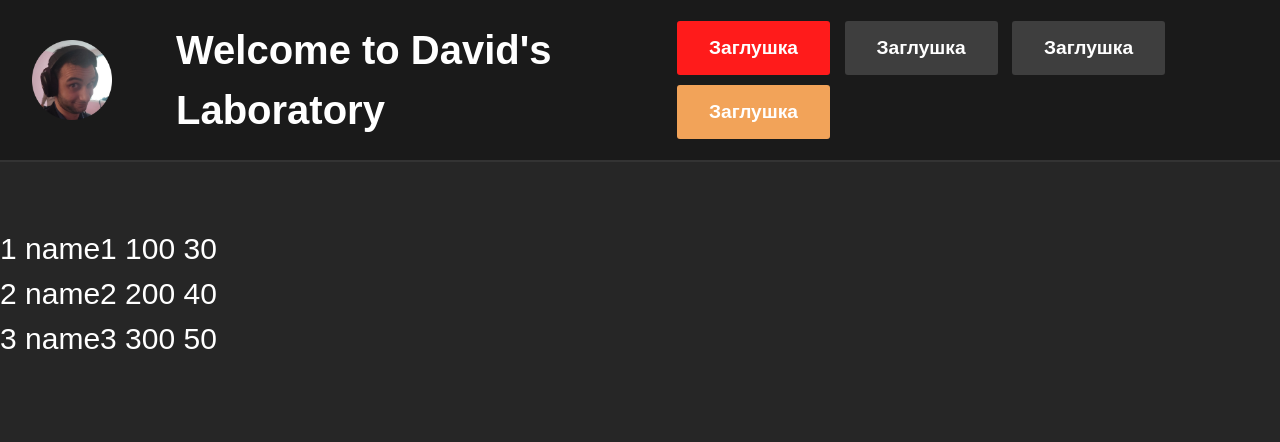
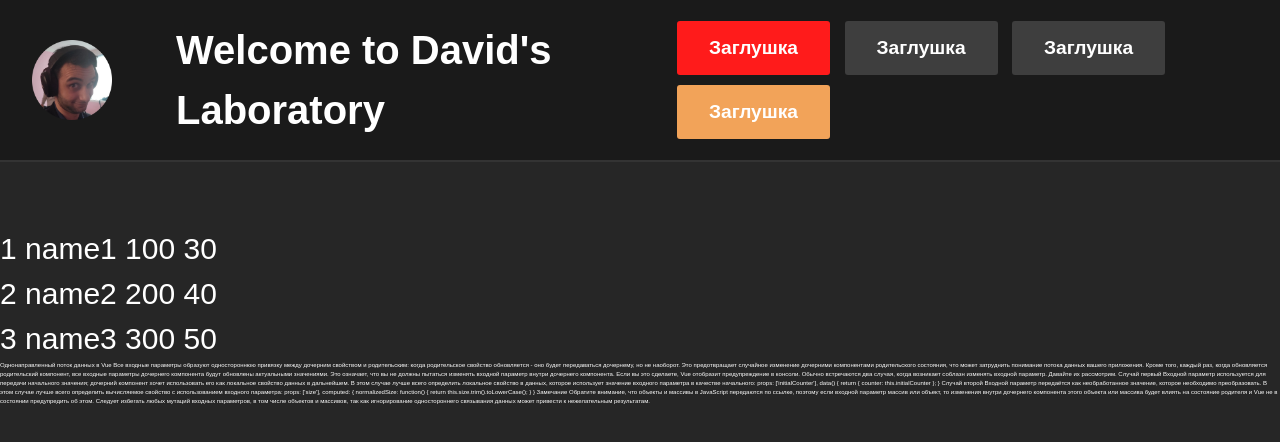
Before and after one commit to bronepoezd410/4AIP_VueExercises410, a Vue app in the folder MakoVueExercises/: page / in a window 1280 px wide. Shown: the top 442 px of the page. Built offline with nearby package versions, Linux system fonts and the light colour scheme.

Commit message:
064_Однонаправленный поток данных

```diff
--- a/MakoVueExercises/src/App.vue
+++ b/MakoVueExercises/src/App.vue
@@ -1,6 +1,35 @@
 <template>
 	<Rabotnik v-for="user in users"
     :id="user.id" :name="user.name" :salary="user.salary" :age="user.age" :key="user.id"/>
+
+
+    <p style="font-size: 6px;">Однонаправленный поток данных в Vue
+Все входные параметры образуют одностороннюю привязку между дочерним свойством и родительским: когда родительское свойство обновляется - оно будет передаваться дочернему, но не наоборот. Это предотвращает случайное изменение дочерними компонентами родительского состояния, что может затруднить понимание потока данных вашего приложения.
+
+Кроме того, каждый раз, когда обновляется родительский компонент, все входные параметры дочернего компонента будут обновлены актуальными значениями. Это означает, что вы не должны пытаться изменять входной параметр внутри дочернего компонента. Если вы это сделаете, Vue отобразит предупреждение в консоли.
+
+Обычно встречаются два случая, когда возникает соблазн изменять входной параметр. Давайте их рассмотрим.
+
+Случай первый
+Входной параметр используется для передачи начального значения; дочерний компонент хочет использовать его как локальное свойство данных в дальнейшем. В этом случае лучше всего определить локальное свойство в данных, которое использует значение входного параметра в качестве начального:
+
+props: ['initialCounter'],
+data() {
+	return {
+		counter: this.initialCounter
+	};
+}
+Случай второй
+Входной параметр передаётся как необработанное значение, которое необходимо преобразовать. В этом случае лучше всего определить вычисляемое свойство с использованием входного параметра:
+
+props: ['size'],
+computed: {
+	normalizedSize: function() {
+		return this.size.trim().toLowerCase();
+	}
+}
+Замечание
+Обратите внимание, что объекты и массивы в JavaScript передаются по ссылке, поэтому если входной параметр массив или объект, то изменения внутри дочернего компонента этого объекта или массива будет влиять на состояние родителя и Vue не в состоянии предупредить об этом. Следует избегать любых мутаций входных параметров, в том числе объектов и массивов, так как игнорирование одностороннего связывания данных может привести к нежелательным результатам.</p>
 </template>
 
 
--- a/MakoVueExercises/src/components/Employee.vue
+++ b/MakoVueExercises/src/components/Employee.vue
@@ -1,5 +1,7 @@
 <template>
 	<p>{{ id }} {{ name }} {{ salary }} {{ age }}</p>
+
+
 </template>
 
 
```
